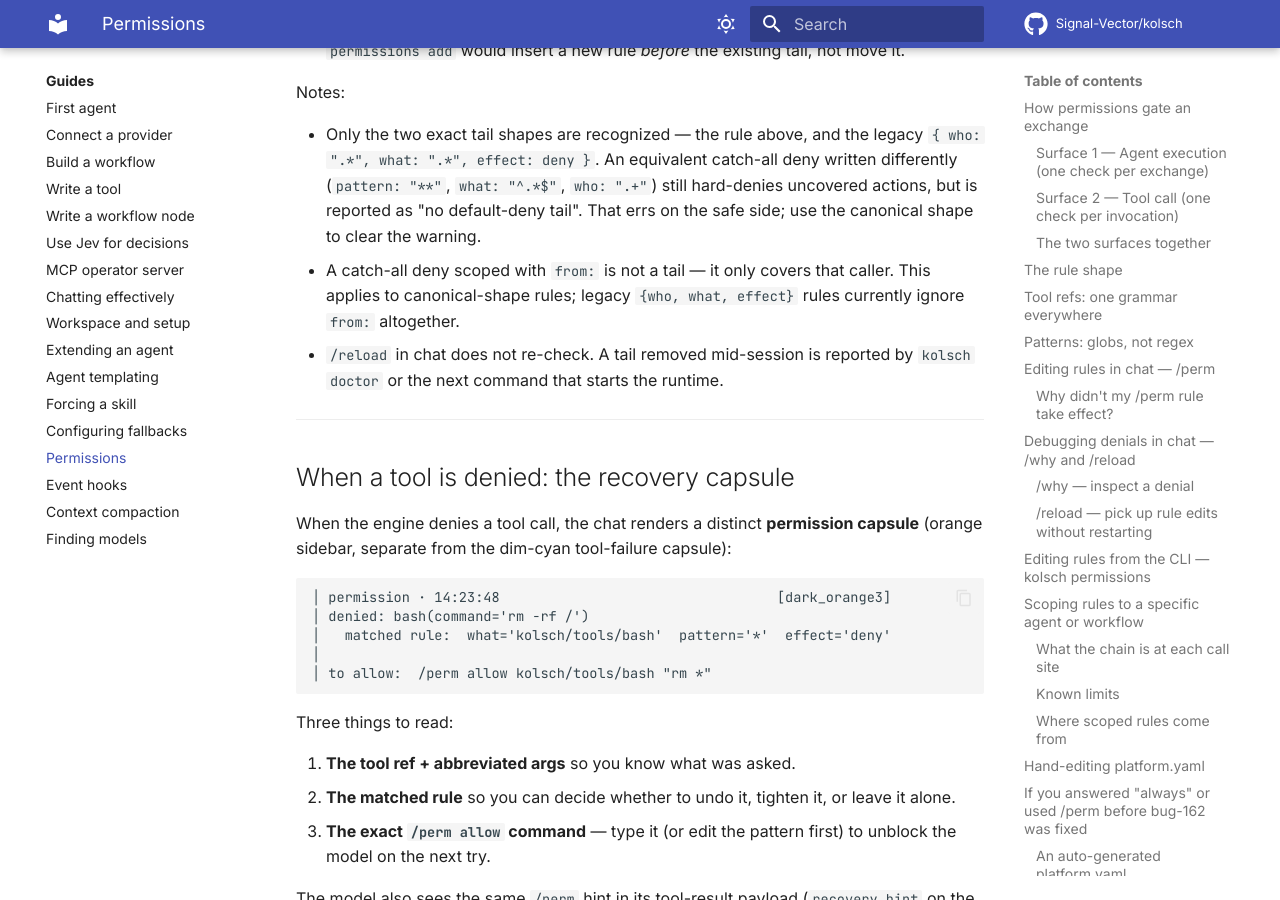
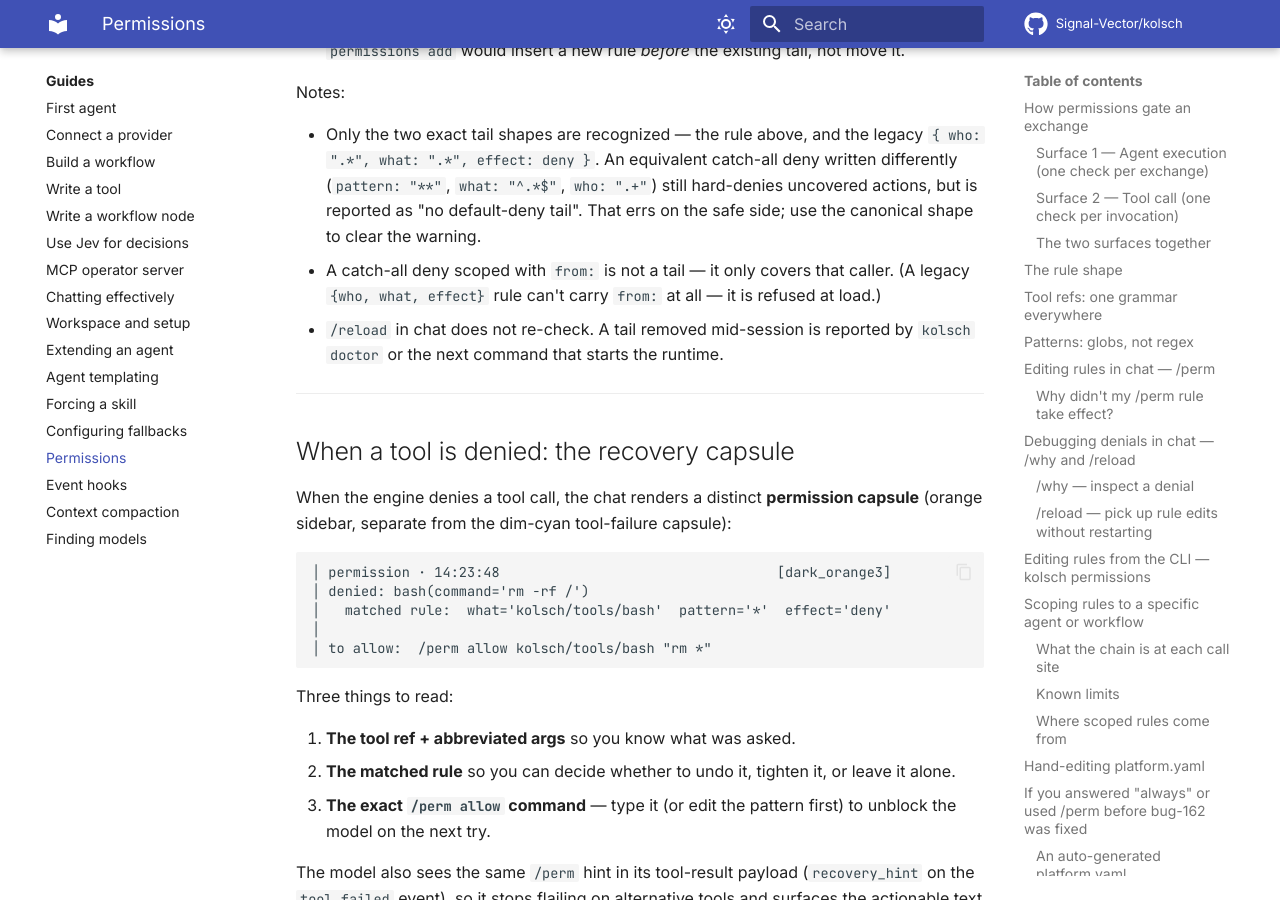
Before and after one commit to Signal-Vector/kolsch, an MkDocs documentation site: the page built from docs/how-to/permissions.md, in a window 1280 px wide and 900 px high, scrolled down 13975 px. Built offline with MkDocs 1.6.1 and Material for MkDocs 9.7.7, drawn with Linux system fonts in a browser that asks for light colours; comment, search, counter and statistics services are not loaded.

Commit message:
test+docs(authz): adapt bug-159 to bug-153 and bug-162 after rebase
- test_starter_permissions_canonical scanned repo-root bundles/, which
  bug-153 removed (the starter bundle is the single source); scan the
  starter bundle and examples/ instead.
- test_perm_slash: bug-162 reworded /perm's position suffix
  ('position N in platform.yaml').
- permissions how-to: legacy rules no longer ignore from: - they are
  refused at load.

Co-Authored-By: Claude Opus 5.5 <noreply@anthropic.com>

```diff
--- a/docs/how-to/permissions.md
+++ b/docs/how-to/permissions.md
@@ -707,8 +707,8 @@ Notes:
   but is reported as "no default-deny tail". That errs on the safe
   side; use the canonical shape to clear the warning.
 - A catch-all deny scoped with `from:` is not a tail — it only
-  covers that caller. This applies to canonical-shape rules; legacy
-  `{who, what, effect}` rules currently ignore `from:` altogether.
+  covers that caller. (A legacy `{who, what, effect}` rule can't
+  carry `from:` at all — it is refused at load.)
 - `/reload` in chat does not re-check. A tail removed mid-session
   is reported by `kolsch doctor` or the next command that starts
   the runtime.
```
Also changed, not shown: 2 other files.
